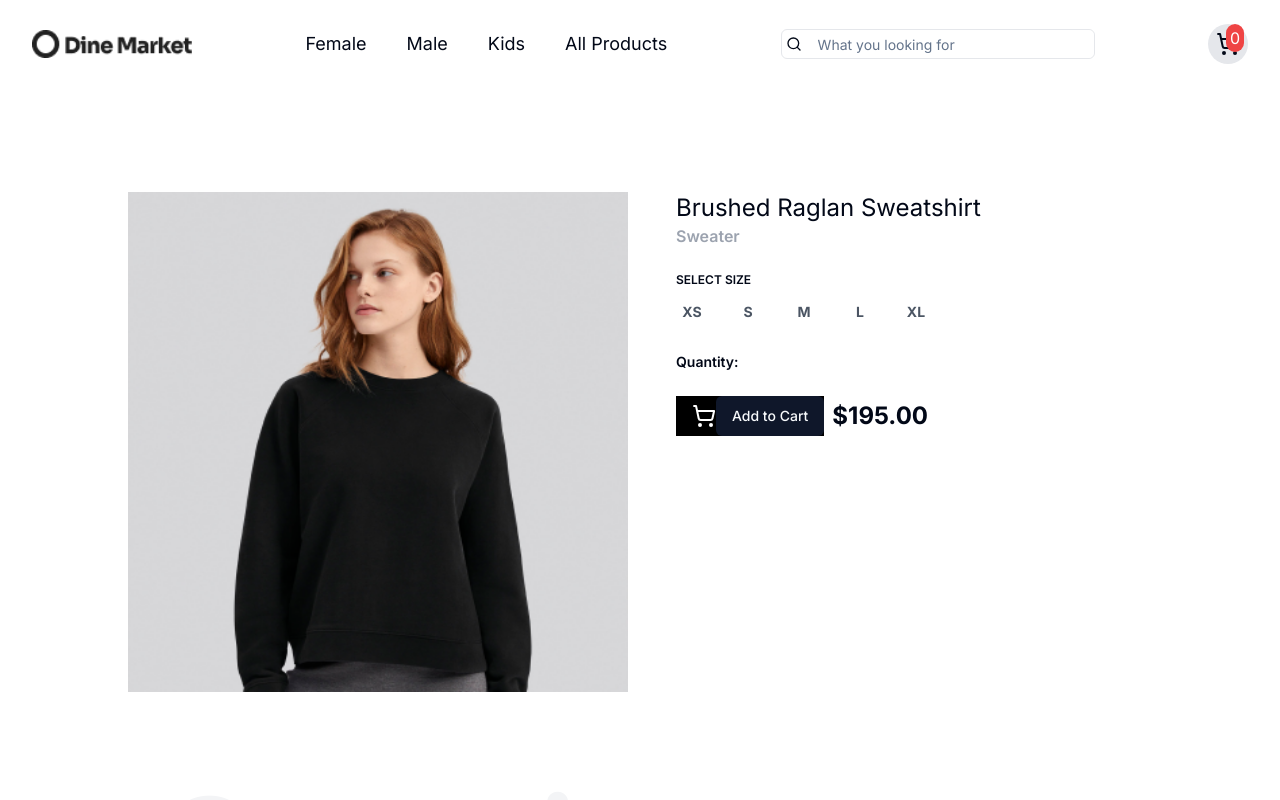
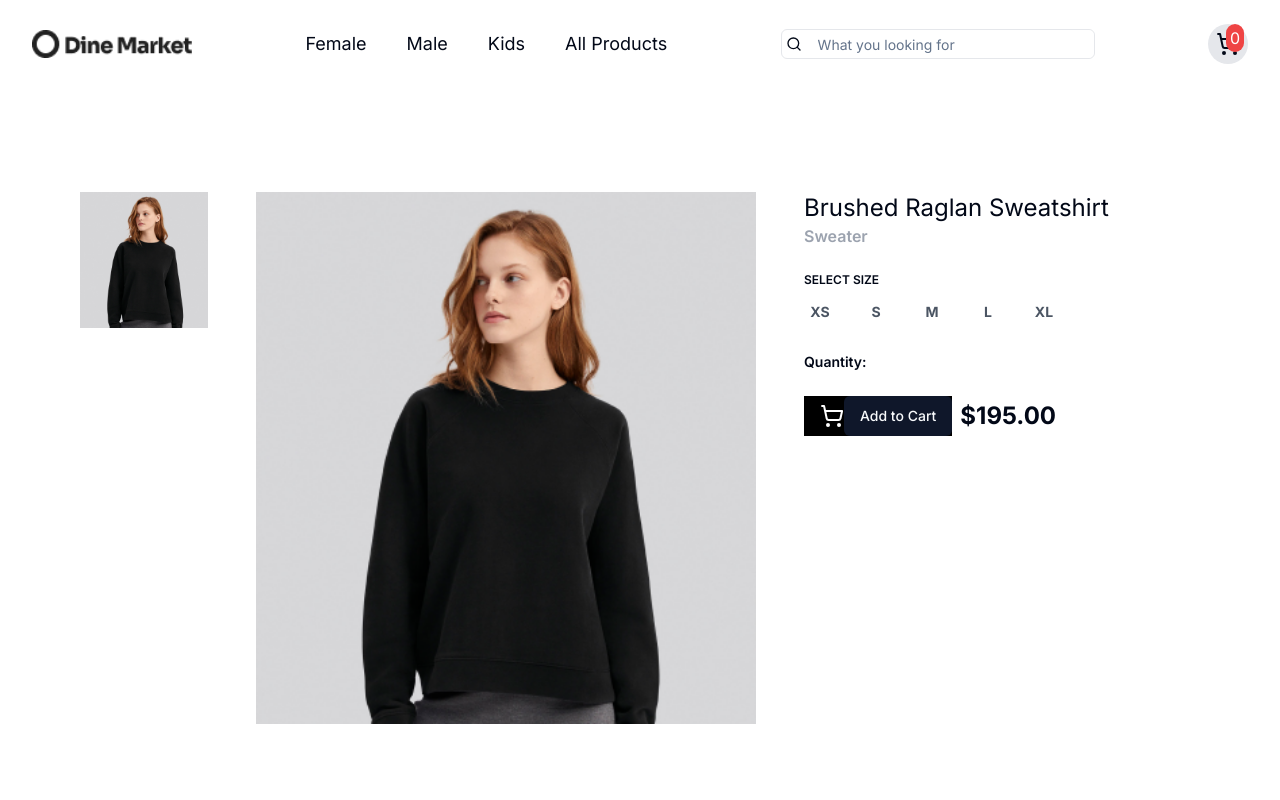
Before and after one commit to Rizwan-Mansha/hackathon_1, a Next.js app: page /products/1 in a window 1280 px wide. Shown: the top 800 px of the page. Built offline with nearby package versions, Linux system fonts and the light colour scheme.

Commit message:
after Image Preview

```diff
--- a/src/app/products/[id]/page.tsx
+++ b/src/app/products/[id]/page.tsx
@@ -1,15 +1,15 @@
 'use client'
-import React from "react";
+import { useState } from "react";
 import { Products } from "@/utils/mock";
 import Image, { StaticImageData } from "next/image";
 // import Quantity from "@/components/Quantity";
-import { ShoppingCart } from "lucide-react";
+import { Divide, ShoppingCart } from "lucide-react";
 import AddToCart from "@/components/AddToCart";
 import { product } from "@/utils/types";
 
-interface Props{
-   products:product[]
-}
+// interface Props{
+//    products:product[]
+// }
 
 
 const getProductDetail = (id: number | string) => {
@@ -20,24 +20,28 @@ const Page = ({ params }: { params: { id: number } }) => {
   const result = getProductDetail(params.id);
 
   const sizes = ["xs", "s", "m", "l", "xl"];
+  const [previewImage, setPreviewImage] = useState<StaticImageData | string>();
 
+  function handleHoverPreview(img:StaticImageData){
+      setPreviewImage(img);
+  }
   return (
     <>
     <div className=" flex flex-wrap py-10 mt-16  ">
-      {result.map((product, index) => (
+      {result.map((product) => (
         <div key={product.id} className="flex gap-12  ">
         {/* Left Small Images */}
           <div>
-          {product.image[0].url.slice(1).map((img, idx) => (
-            <div key={idx} className="w-32 h-32 mb-4">
-            <Image src={img} alt={product.name} />
-            </div>
+          {product.image[0].url.map((img, index) => (
+            <div key={index} className="w-32 h-32 mb-4">
+            <Image src={img} alt={product.name} onMouseEnter={() => (handleHoverPreview(img))}/>
+          </div>
             ))}
 
           </div>
           {/* Preview Image */}
           <div className="">
-            <Image src={product.image[0].url[0]} alt={product.name} className="h-[500px] w-[500px]"/>
+            <Image src={previewImage?previewImage:product.image[0].url[0]} alt={product.name} width={500} height={500}/>
           </div>
           {/* Right Content */}
           <div>
```
